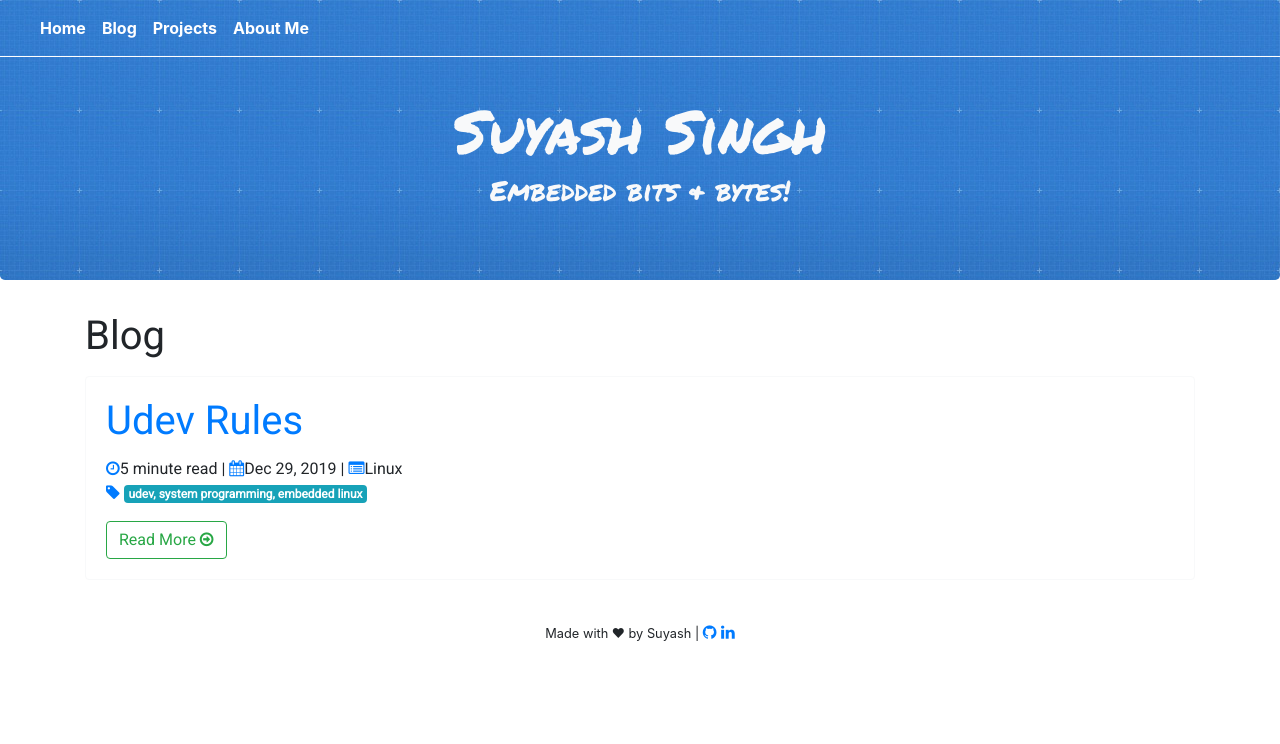
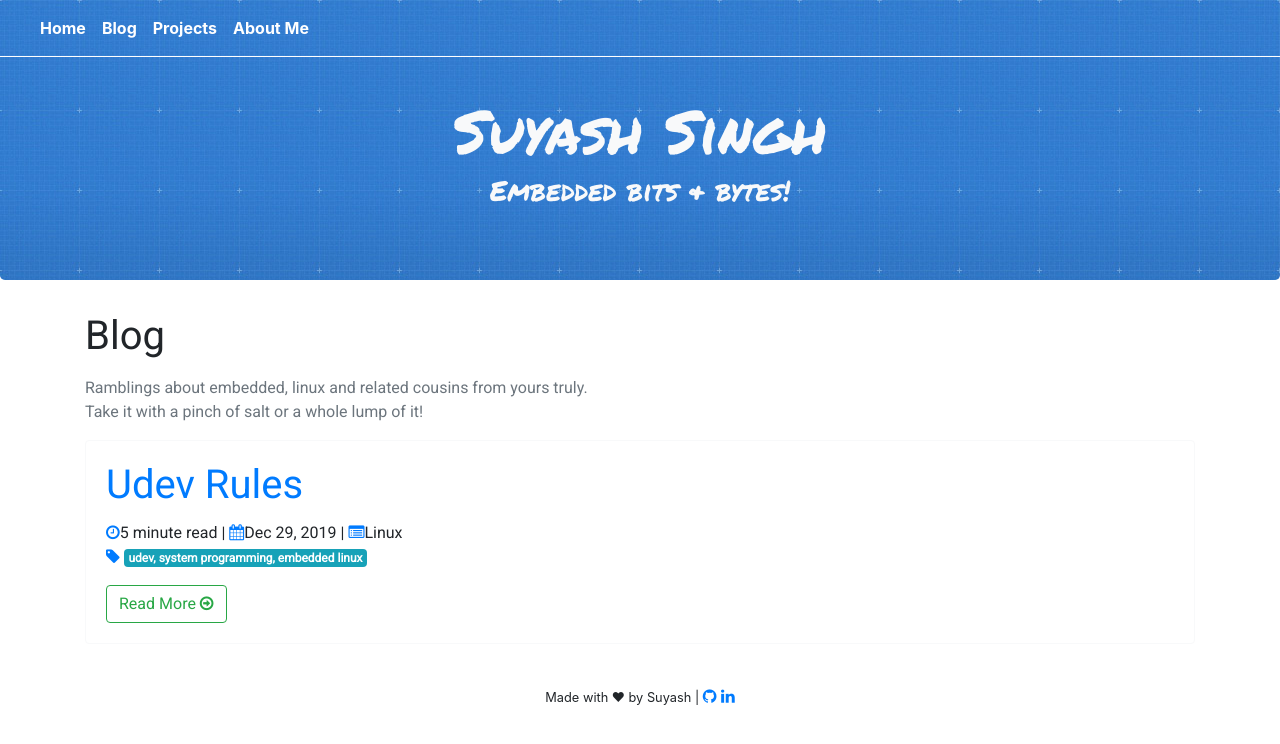
Before and after one commit to suyashsingh/suyashsingh.github.io, a Jekyll site: the page built from blog.md, in a window 1280 px wide and 900 px high. Shown: the top 744 px of the window. Built offline with Jekyll 4.4.1, drawn with Linux system fonts in a browser that asks for light colours; some web fonts are replaced.

Commit message:
modified blog home page

```diff
--- a/blog.md
+++ b/blog.md
@@ -3,6 +3,10 @@ title: Blog
 layout: default
 order: 2
 ---
+
+<p class="text-muted">Ramblings about embedded, linux and related cousins from yours truly. <br>
+Take it with a pinch of salt or a whole lump of it!
+</p>
 
 {% for post in site.posts %}
   <div class="card border-light">
```
